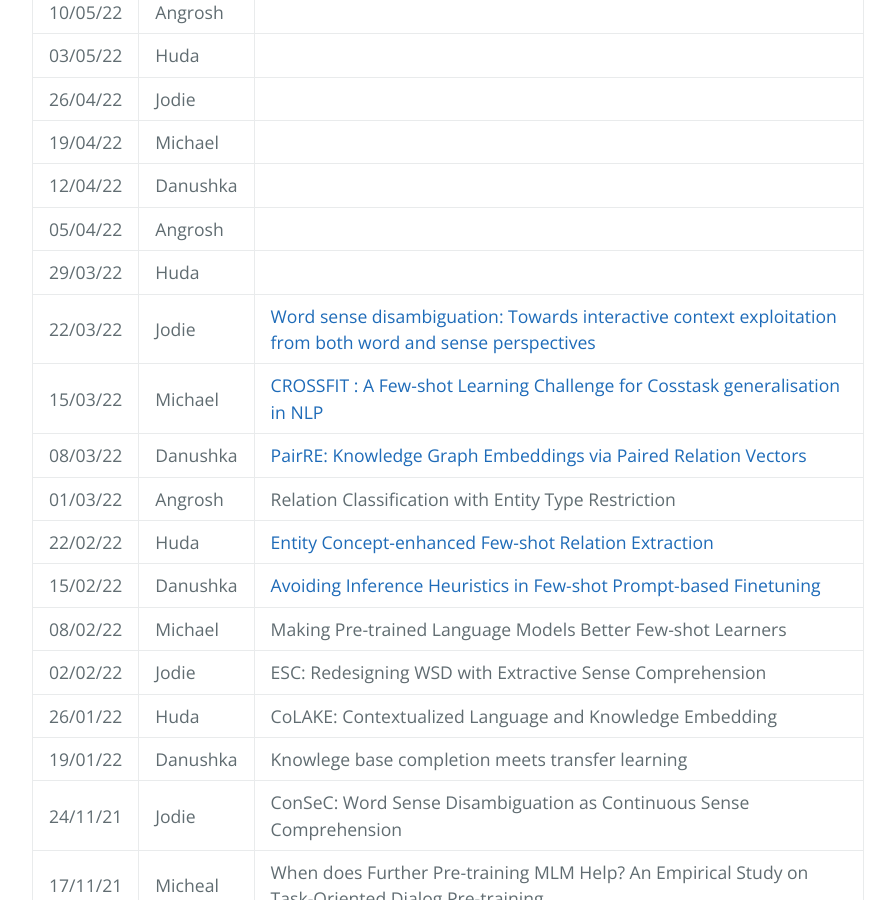
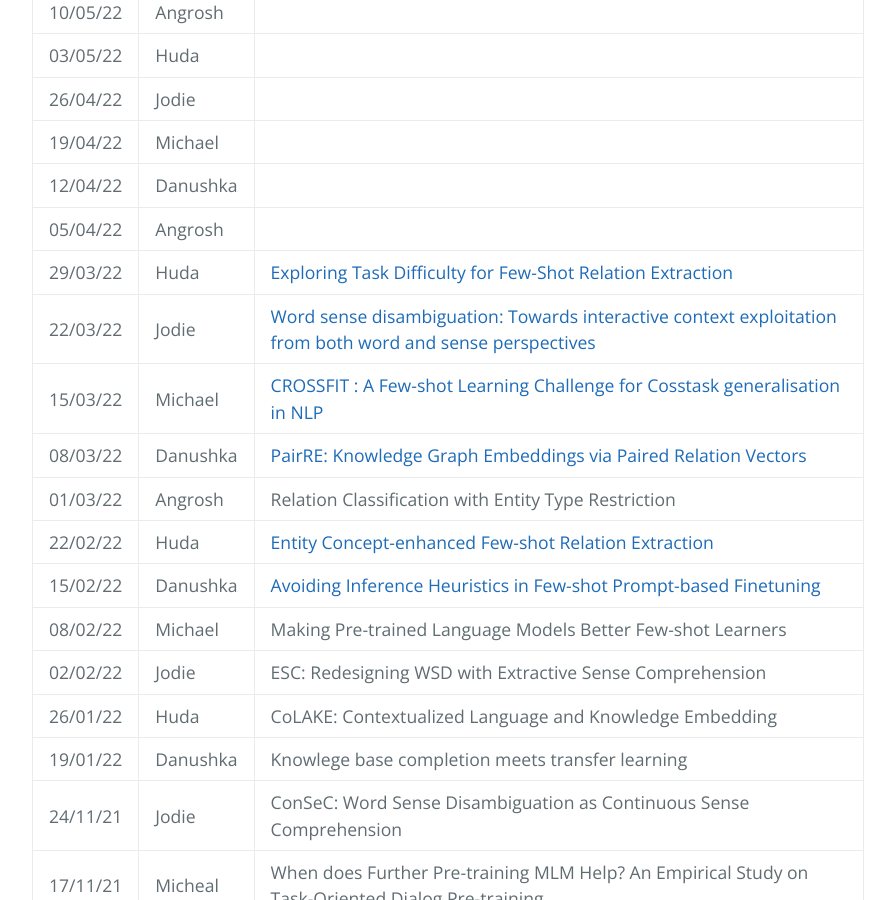
Before and after one commit to LivNLP/livnlp.github.io, a Jekyll site: the page built from reading.md, in a window 1280 px wide and 900 px high, scrolled down 671 px. Shown: the whole window, without its empty margins (192-1087 px from the left). Built offline with Jekyll 4.4.1, drawn with Linux system fonts in a browser that asks for light colours.

Commit message:
Update reading.md

```diff
--- a/reading.md
+++ b/reading.md
@@ -20,7 +20,7 @@ We meet on a weely basis to discuss recent research papers. Here is the schedule
 | 19/04/22 | Michael | |
 | 12/04/22 | Danushka | |
 | 05/04/22 | Angrosh | |
-| 29/03/22 | Huda | |
+| 29/03/22 | Huda | [Exploring Task Difficulty for Few-Shot Relation Extraction](https://aclanthology.org/2021.emnlp-main.204.pdf)|
 | 22/03/22 | Jodie |[Word sense disambiguation: Towards interactive context exploitation from both word and sense perspectives](https://aclanthology.org/2021.acl-long.406/) |
 | 15/03/22 | Michael | [CROSSFIT : A Few-shot Learning Challenge for Cosstask generalisation in NLP](https://aclanthology.org/2021.emnlp-main.572.pdf)|
 | 08/03/22	| Danushka | [PairRE: Knowledge Graph Embeddings via Paired Relation Vectors](https://aclanthology.org/2021.acl-long.336/)|
```
